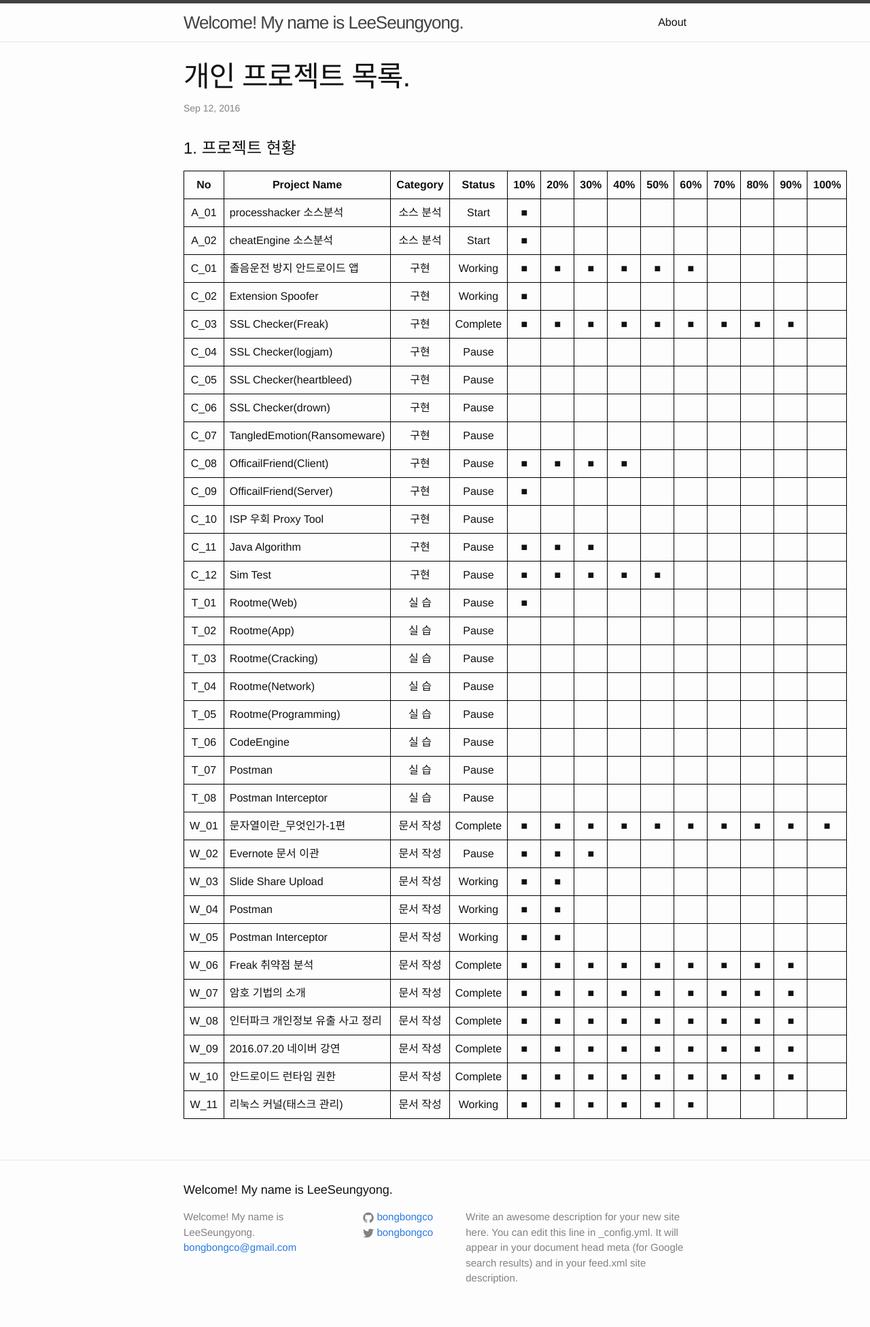
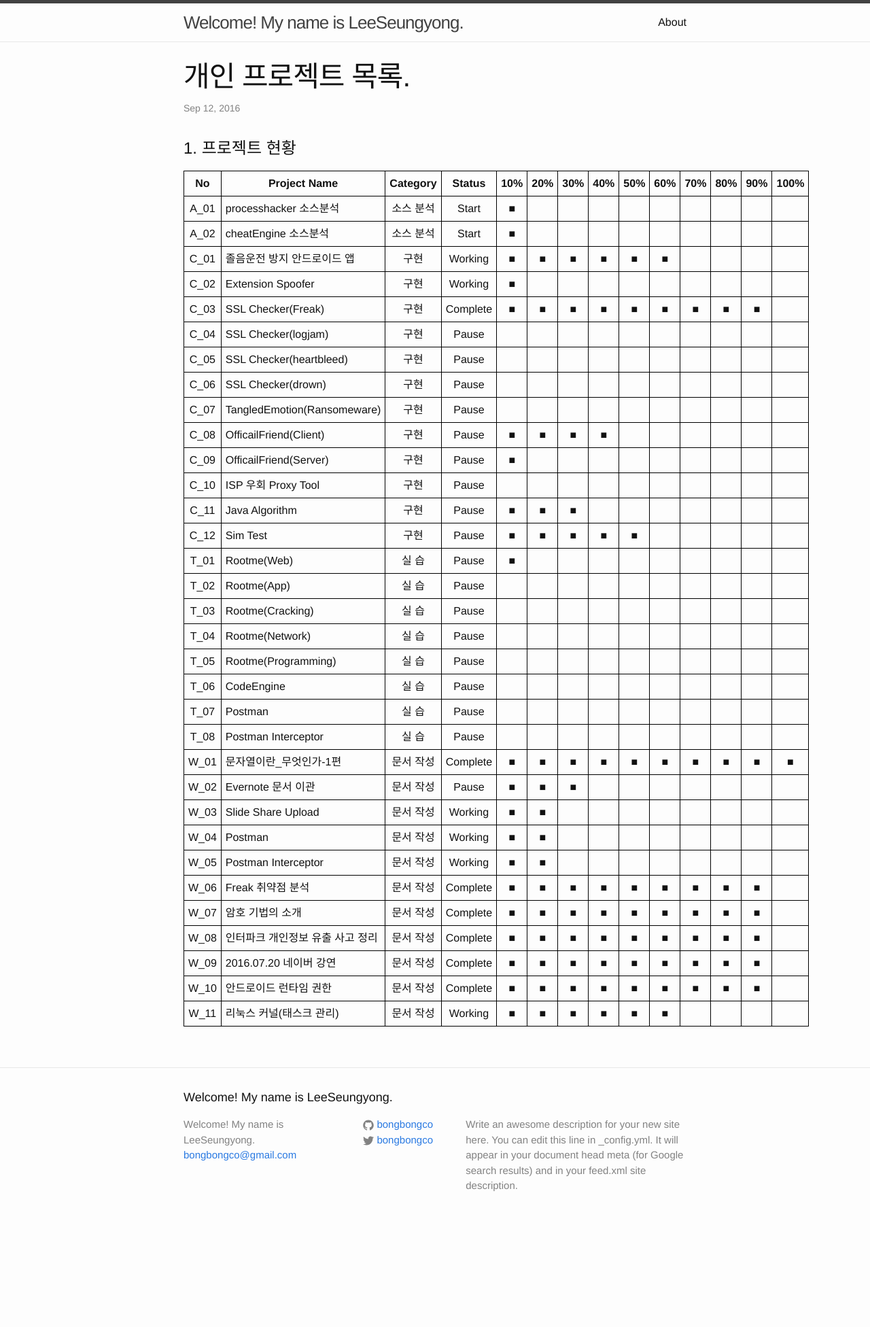
Before and after one commit to LktProgrammer/bongbongco.github.io, a Jekyll site: the page built from _posts/2016-09-12-GarbageTask.markdown, in a window 1280 px wide. Shown: the whole page at 68% size. Built offline with Jekyll 4.4.1, drawn with Linux system fonts in a browser that asks for light colours; after the commit the page ends 1816 px from its top, so only the background shows below that.

Commit message:
Update _layout.scss

```diff
--- a/_sass/_layout.scss
+++ b/_sass/_layout.scss
@@ -197,17 +197,17 @@
 table{
     border-collapse: collapse;
     border-spacing: 0;
-    padding: 8px;
+    padding: 6px;
     border:1px solid #000000;
 }
 
 th{
-    padding: 8px;
+    padding: 6px;
     border:1px solid #000000;
 }
 
 td{
-    padding: 8px;
+    padding: 6px;
     border:1px solid #000000;
 }
 
```
